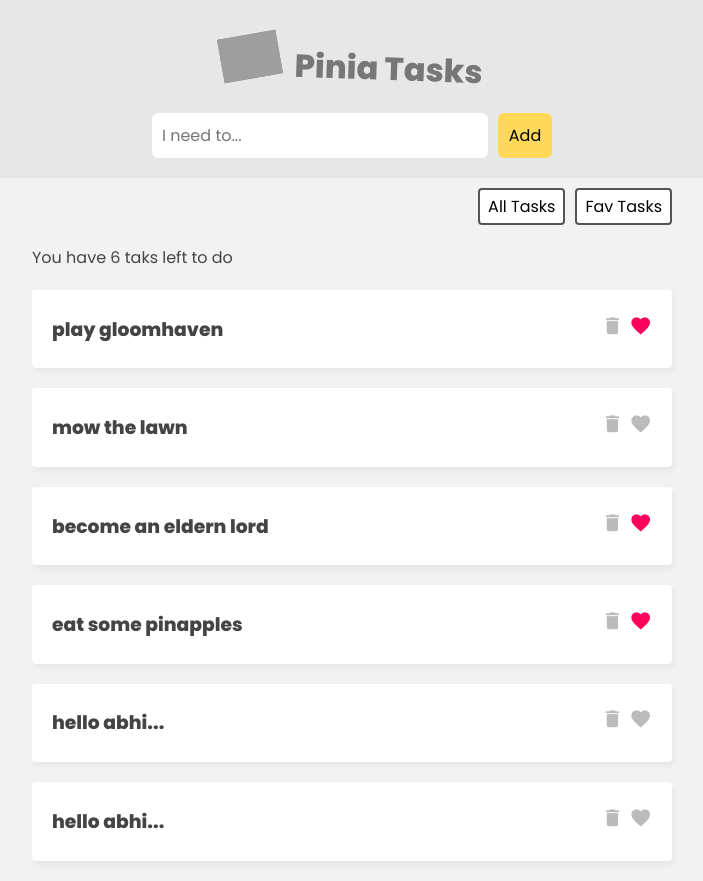
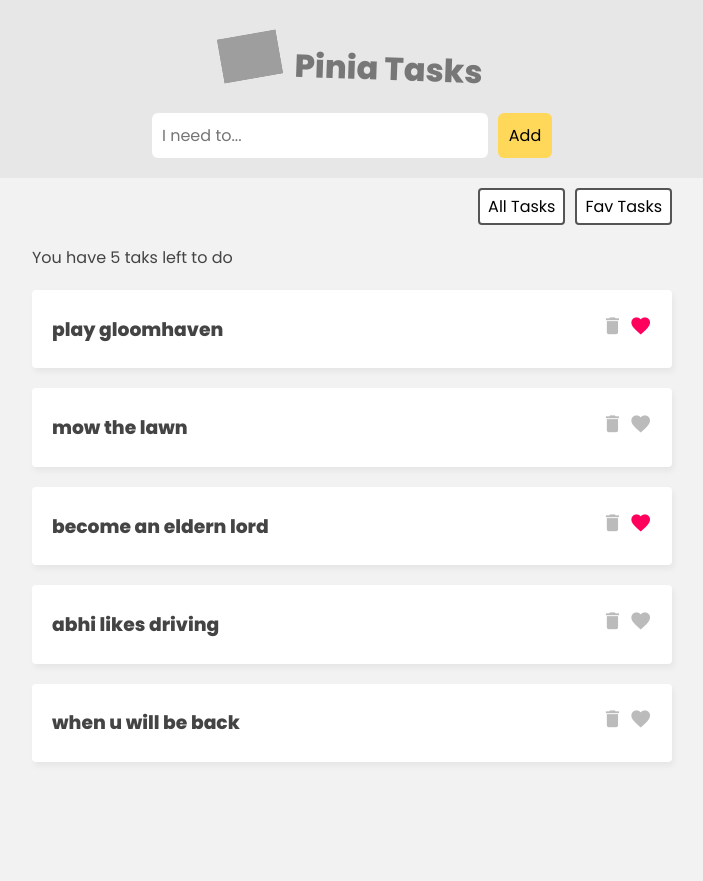
Before and after one commit to abhinandkaippalli/vue3-pinia, a Vue app: page / in a window 1280 px wide. Shown: the whole page, without its empty margins (288-991 px from the left). After the commit the page ends 800 px from the top, so only its background shows below. Built offline with nearby package versions, Linux system fonts and the light colour scheme; data requests are answered from the project's data file; grey boxes are pictures that could not be loaded.

Commit message:
modified

```diff
--- a/data/db.json
+++ b/data/db.json
@@ -16,19 +16,14 @@
       "id": 3
     },
     {
-      "title": "eat some pinapples",
-      "isFav": true,
-      "id": 4
+      "title": "abhi likes driving",
+      "isFav": false,
+      "id": 3296
     },
     {
-      "title": "hello abhi...",
+      "title": "when u will be back",
       "isFav": false,
-      "id": 3191
-    },
-    {
-      "title": "hello abhi...",
-      "isFav": false,
-      "id": 5021
+      "id": 5263
     }
   ]
 }
--- a/src/stores/TaskStore.js
+++ b/src/stores/TaskStore.js
@@ -37,7 +37,7 @@
     async addTask(task) {
       try {
         const res = await axios.post(url, task);
-        console.log(res);
+        console.log("Added succefully");
       } catch (error) {
         console.log(error);
       }
@@ -46,7 +46,7 @@
     async deleteTask(id) {
       try {
         await axios.delete(`${url}/${id}`)
-        console.log(deleted);
+        console.log("Deleted succesfully");
       } catch (error) {
         console.log(error);
       }
```
